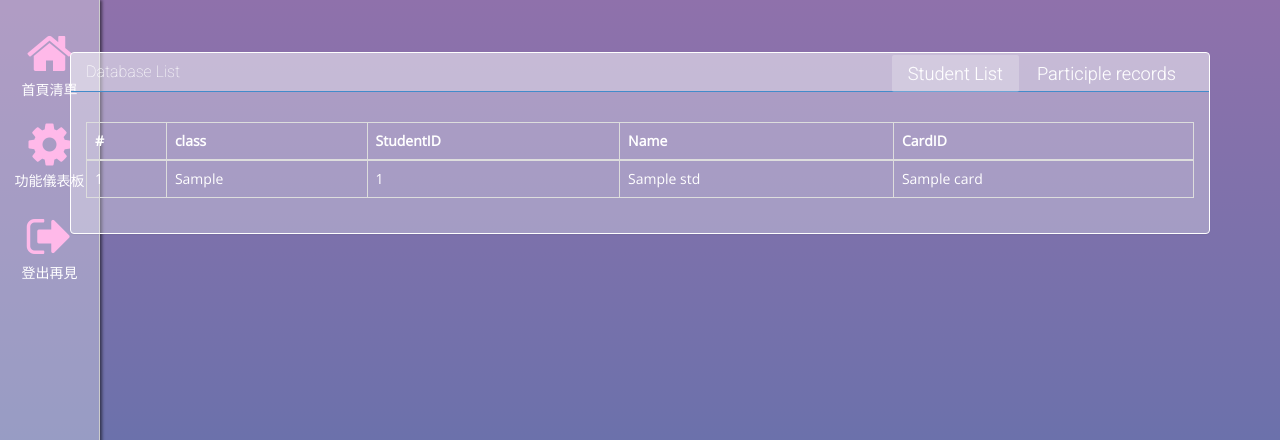
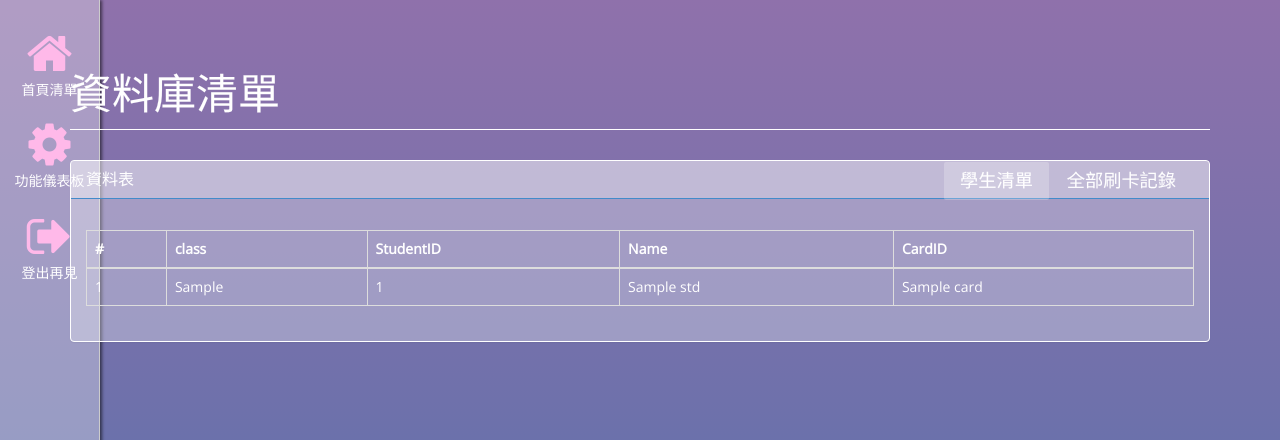
Before and after one commit to kylinfish/seminar_signature, a Django app: template web_app/templates/dblist.html in a window 1280 px wide. Shown: the top 440 px of the page. Run offline with Django 3.2, Linux system fonts and the light colour scheme; the template is opened without the code that fills it: most values are stand-ins (such as "Sample title", 1, 10 or a date in 2020); some libraries are stand-ins or nearby versions.

Commit message:
description change

```diff
--- a/web_app/templates/dblist.html
+++ b/web_app/templates/dblist.html
@@ -52,14 +52,15 @@
 <div class="container">
   <div class="row">
     <div class="col-md-12">
+        <h1 class="page-header"> 資料庫清單</h1>
             <div class="panel panel-primary">
                 <div class="panel-heading">
-                    <h3 class="panel-title">Database List</h3>
+                    <h3 class="panel-title">資料表</h3>
                     <span class="pull-right">
                         <!-- Tabs -->
                         <ul class="nav panel-tabs">
-                            <li class="active"><a href="#tab1" data-toggle="tab">Student List</a></li>
-                            <li><a href="#tab2" data-toggle="tab">Participle records</a></li>
+                            <li class="active"><a href="#tab1" data-toggle="tab">學生清單</a></li>
+                            <li><a href="#tab2" data-toggle="tab">全部刷卡記錄</a></li>
                         </ul>
                     </span>
                 </div>
```
